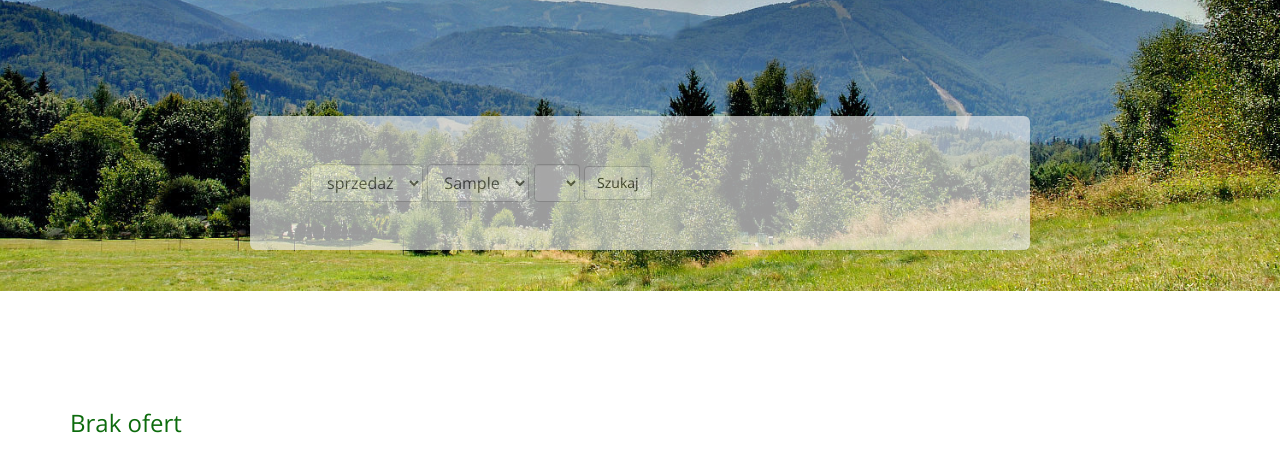
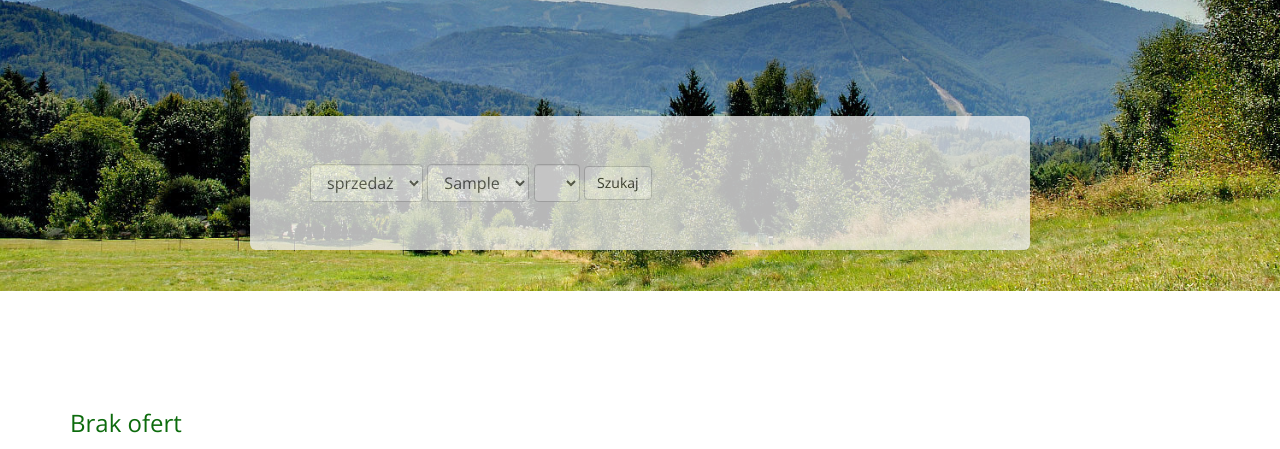
Before and after one commit to minikdo/estates, a Django app: page / in a window 1280 px wide. Shown: the part 74-523 px from the top of the page. Run offline with Django 3.2, Linux system fonts and the light colour scheme; tables that the repository leaves empty hold one stand-in row (values such as "Sample post"); lists and menus that the app fills with data are empty; parts of the project's set-up code (start-up, migrations or seed data) failed here and were passed over; some libraries are stand-ins or nearby versions.

Commit message:
css opacity change

```diff
--- a/static/css/style.css
+++ b/static/css/style.css
@@ -65,7 +65,7 @@ hr {
 }
 
 #wyszukiwarka {
-    opacity: 0.65;
+    opacity: 0.77;
     font-size: 120%;
     margin-top: 180px;
     margin-bottom: 130px;
```
